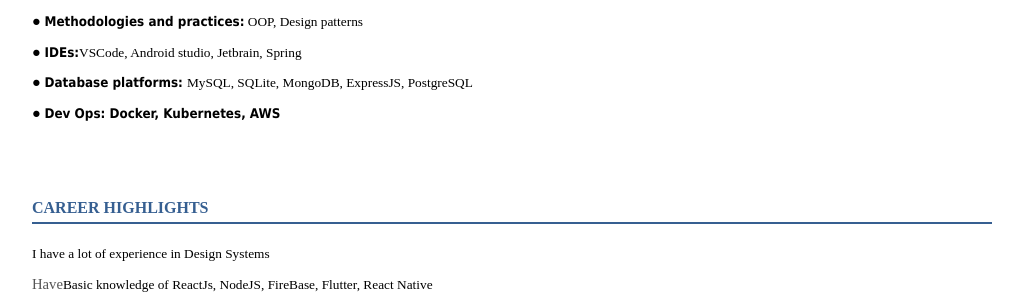
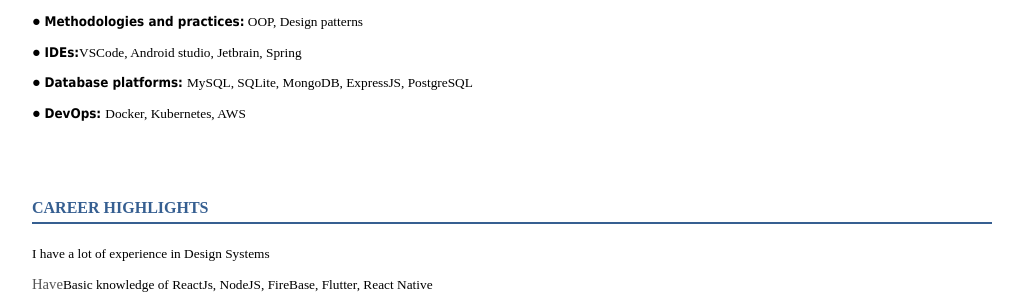
Before and after one commit to nustvondev/nustvondev.github.io, a Jekyll site: the page built from index.html, in a window 1280 px wide and 900 px high, scrolled down 1404 px. Shown: the part 154-451 px from the top of the window, without its empty margins (128-1151 px from the left). Built offline with Jekyll 4.4.1, drawn with Linux system fonts in a browser that asks for light colours; some web fonts are replaced.

Commit message:
Fix text..

```diff
--- a/_includes/about.html
+++ b/_includes/about.html
@@ -23,7 +23,7 @@
         <li class="c14 c16"><span class="c9">Database platforms: </span><span class="c0">MySQL, SQLite, MongoDB, ExpressJS, PostgreSQL</span></li>
     </ul>
     <ul class="c6 lst-kix_list_19-0 start">
-        <li class="c16 c14"><span class="c9">Dev Ops: Docker, Kubernetes, AWS</span></li>
+        <li class="c16 c14"><span class="c9">DevOps: </span><span class="c0">Docker, Kubernetes, AWS</span></li>
     </ul>
     <h1 class="c29"><span class="c19 c38">CAREER HIGHLIGHTS</span></h1>
     <p class="c21"><span class="c0">I have a lot of experience in Design Systems</span></p>
```
